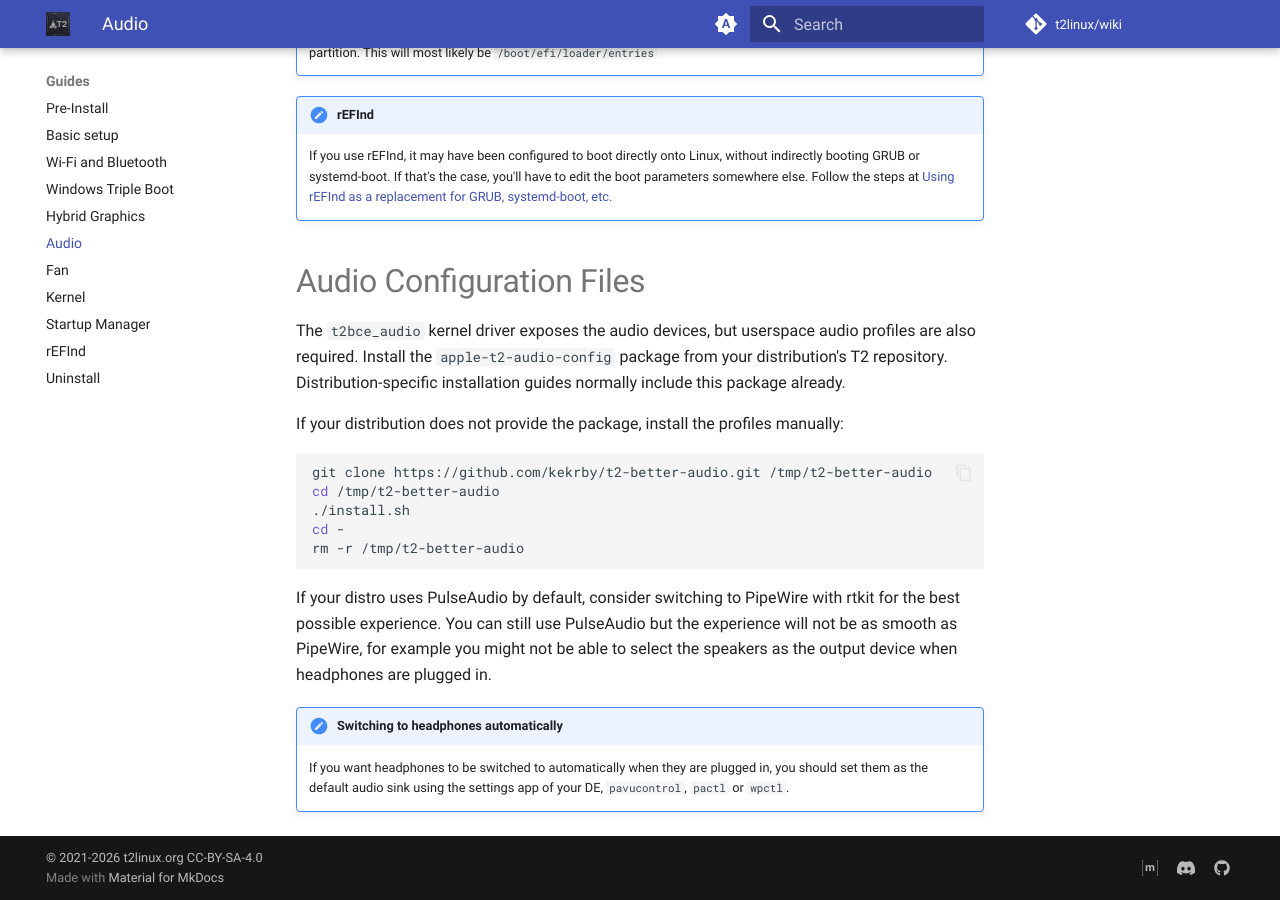
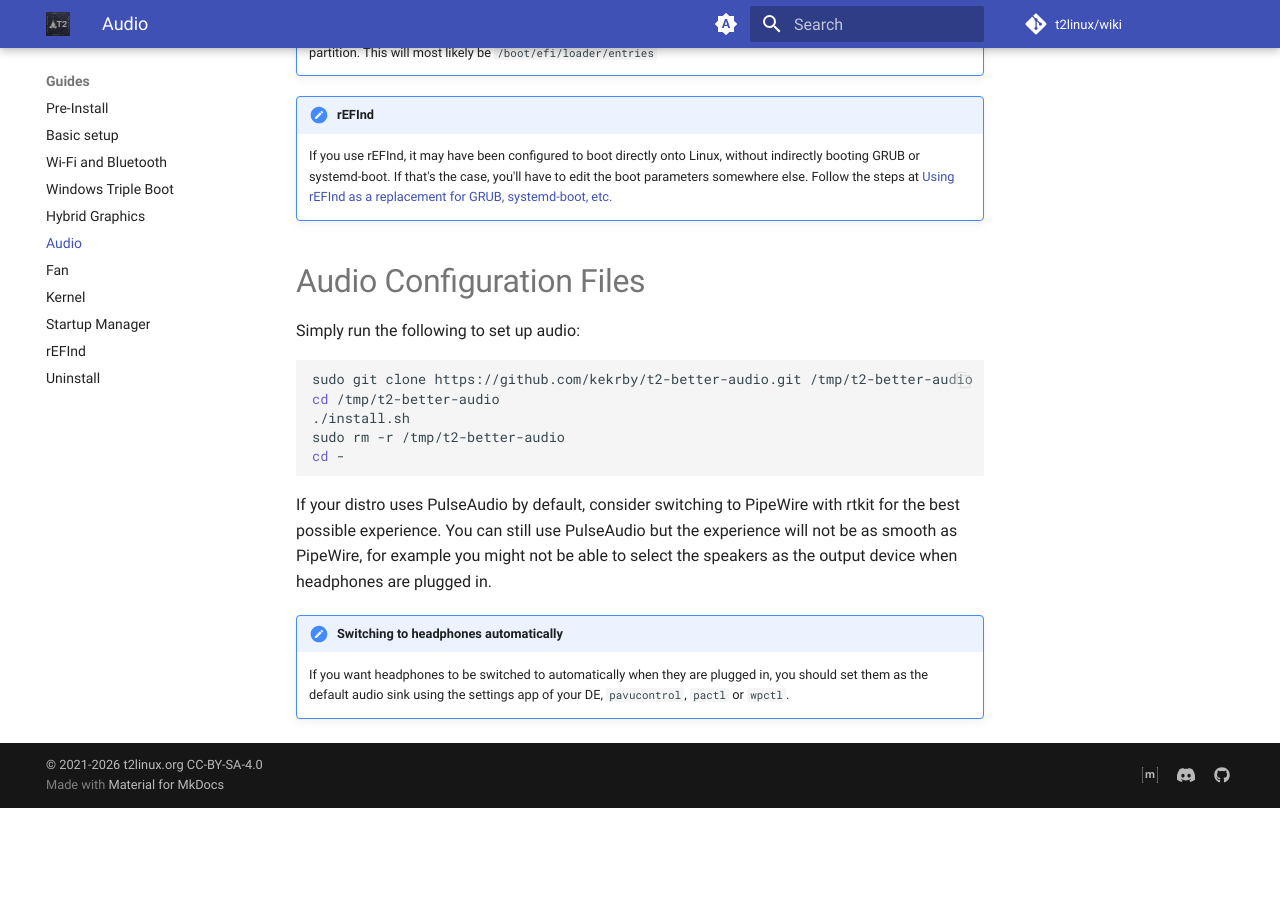
Before and after one commit to t2linux/wiki, an MkDocs documentation site: the page built from docs/guides/audio-config.md, in a window 1280 px wide and 900 px high, scrolled down 1056 px. Built offline with MkDocs 1.6.1 and Material for MkDocs 9.7.7, drawn with Linux system fonts in a browser that asks for light colours; comment, search, counter and statistics services are not loaded; after the commit the page ends 1864 px from its top, so only the background shows below that.

Commit message:
docs: restore generic audio setup
Keep the distribution-neutral t2-better-audio installation instructions while retaining the maintainer's Ubuntu FAQ cleanup.

````diff
--- a/docs/guides/audio-config.md
+++ b/docs/guides/audio-config.md
@@ -21,24 +21,18 @@ If not present, you'll have to update your bootup kernel parameters:
     If you use systemd-boot you'll instead edit your boot conf files to add `intel_iommu=on iommu=pt pm_async=off` to the options line. The files to edit will have the `.conf` extension and be in the loader/entries/ folder on your EFI partition. This will most likely be `/boot/efi/loader/entries`
 
 !!!note "rEFInd"
-    If you use rEFInd, it may have been configured to boot directly onto Linux, without indirectly booting GRUB or systemd-boot. If that's the case, you'll have to edit the boot parameters somewhere else. Follow the steps at [Using rEFInd as a replacement for GRUB, systemd-boot, etc.](refind/#using-refind-as-a-replacement-for-grub-systemd-boot-etc)
+    If you use rEFInd, it may have been configured to boot directly onto Linux, without indirectly booting GRUB or systemd-boot. If that's the case, you'll have to edit the boot parameters somewhere else. Follow the steps at [Using rEFInd as a replacement for GRUB, systemd-boot, etc.](refind.md#using-refind-as-a-replacement-for-grub-systemd-boot-etc)
 
 # Audio Configuration Files
 
-The `t2bce_audio` kernel driver exposes the audio devices, but userspace audio
-profiles are also required. Install the `apple-t2-audio-config` package from
-your distribution's T2 repository. Distribution-specific installation guides
-normally include this package already.
-
-If your distribution does not provide the package, install the profiles
-manually:
+Simply run the following to set up audio:
 
 ```bash
-git clone https://github.com/kekrby/t2-better-audio.git /tmp/t2-better-audio
+sudo git clone https://github.com/kekrby/t2-better-audio.git /tmp/t2-better-audio
 cd /tmp/t2-better-audio
 ./install.sh
+sudo rm -r /tmp/t2-better-audio
 cd -
-rm -r /tmp/t2-better-audio
 ```
 
 If your distro uses PulseAudio by default, consider switching to PipeWire with rtkit for the best possible experience. You can still use PulseAudio but the experience will not be as smooth as PipeWire, for example you might not be able to select the speakers as the output device when headphones are plugged in.
````
